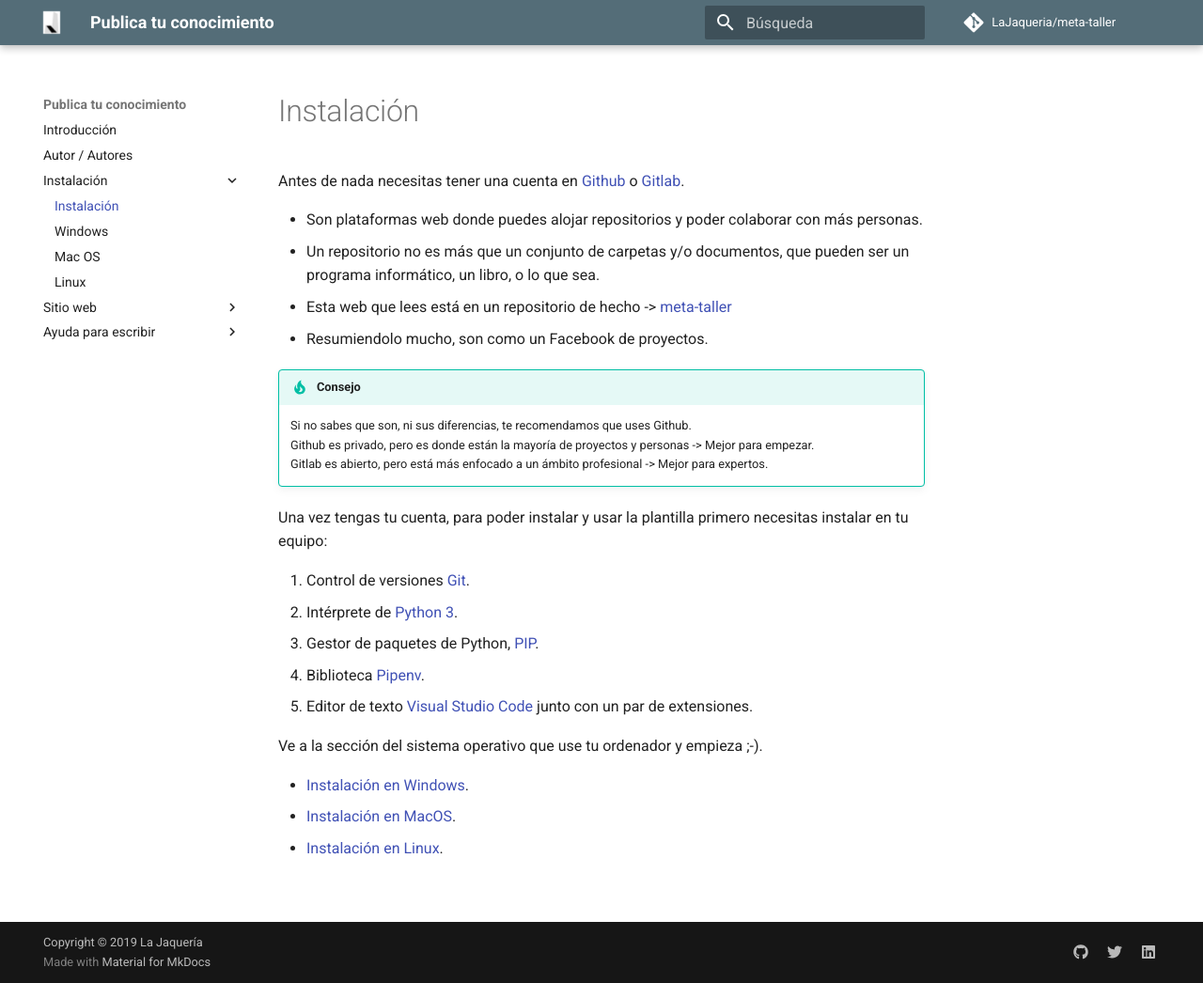
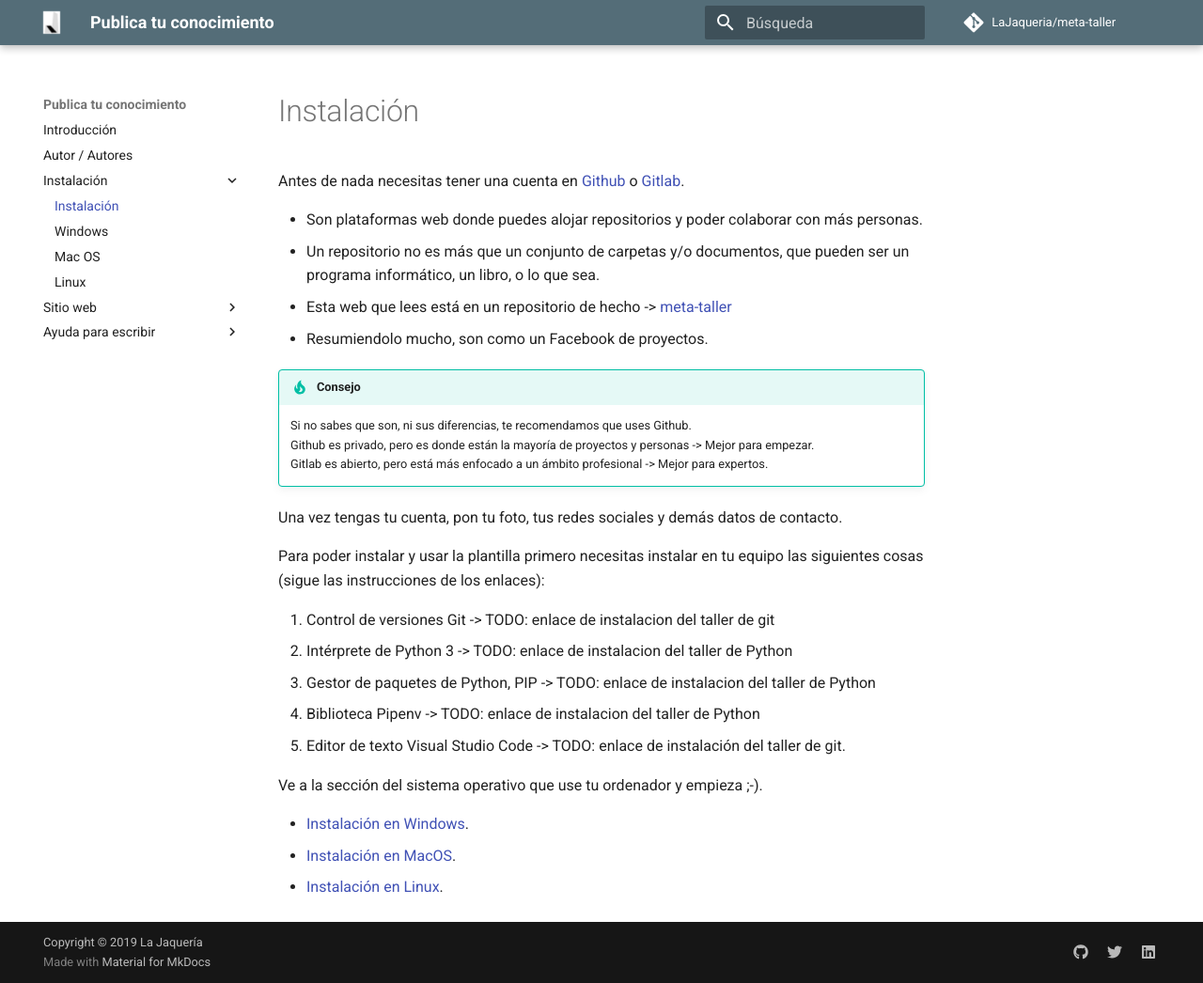
Before and after one commit to LaJaqueria/meta-taller, an MkDocs documentation site: the page built from docs/instalacion/instalacion.md, in a window 1280 px wide and 1046 px high. Shown: the whole window at 94% size. Built offline with MkDocs 1.6.1 and Material for MkDocs 9.7.7, drawn with Linux system fonts in a browser that asks for light colours; comment, search, counter and statistics services are not loaded.

```diff
--- a/docs/instalacion/instalacion.md
+++ b/docs/instalacion/instalacion.md
@@ -12,13 +12,15 @@
     Github es privado, pero es donde están la mayoría de proyectos y personas -> Mejor para empezar.
     Gitlab es abierto, pero está más enfocado a un ámbito profesional -> Mejor para expertos.
 
-Una vez tengas tu cuenta, para poder instalar y usar la plantilla primero necesitas instalar en tu equipo:
+Una vez tengas tu cuenta, pon tu foto, tus redes sociales y demás datos de contacto.
 
-1. Control de versiones [Git](https://git-scm.com/book/es/v2/Inicio---Sobre-el-Control-de-Versiones-Acerca-del-Control-de-Versiones).
-2. Intérprete de [Python 3](https://python.org/).
-3. Gestor de paquetes de Python, [PIP](https://es.wikipedia.org/wiki/Pip_(administrador_de_paquetes)).
-4. Biblioteca [Pipenv](https://pipenv-es.readthedocs.io/es/latest/).
-5. Editor de texto [Visual Studio Code](https://code.visualstudio.com/) junto con un par de extensiones.
+Para poder instalar y usar la plantilla primero necesitas instalar en tu equipo las siguientes cosas (sigue las instrucciones de los enlaces):
+
+1. Control de versiones Git -> TODO: enlace de instalacion del taller de git
+2. Intérprete de Python 3 -> TODO: enlace de instalacion del taller de Python
+3. Gestor de paquetes de Python, PIP -> TODO: enlace de instalacion del taller de Python
+4. Biblioteca Pipenv -> TODO: enlace de instalacion del taller de Python
+5. Editor de texto Visual Studio Code -> TODO: enlace de instalación del taller de git.
 
 Ve a la sección del sistema operativo que use tu ordenador y empieza ;-).
 
```
